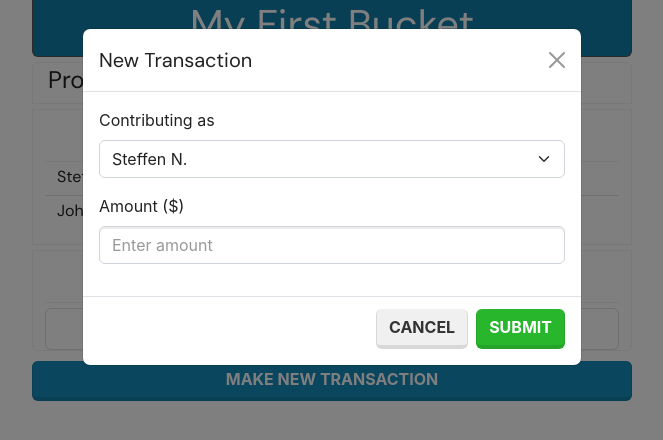
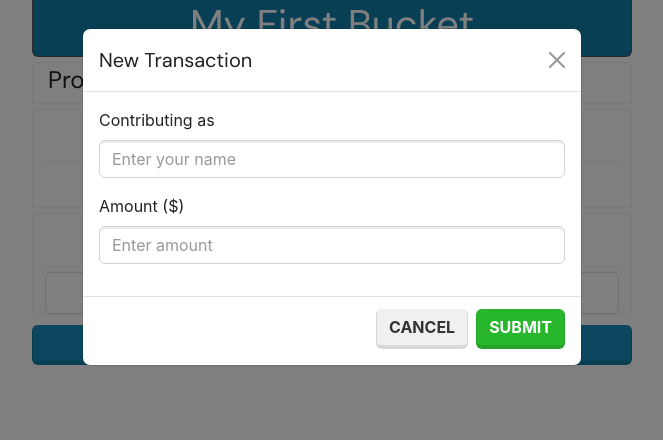
Before and after one commit to VCU-257/iteration-2-build-with-style-group-10, a React (Create React App) app: page / in a window 1280 px wide. Both pictures are taken after a click on the button "MAKE NEW TRANSACTION". Shown: the top 440 px of the page, without its empty margins (308-971 px from the left). Built offline with nearby package versions, Linux system fonts and the light colour scheme.

Commit message:
Changed how the participants list works

```diff
--- a/src/components/NewTransaction.js
+++ b/src/components/NewTransaction.js
@@ -1,16 +1,21 @@
 import { useState } from 'react';
 
-function NewTransaction({ participants, onSubmit }) {
+function NewTransaction({ onSubmit }) {
   const [showModal, setShowModal] = useState(false);
-  const [selectedContributor, setSelectedContributor] = useState(Object.keys(participants)[0]);
+  const [contributorName, setContributorName] = useState('');
   const [amount, setAmount] = useState('');
+
+  function handleClose() {
+    setContributorName('');
+    setAmount('');
+    setShowModal(false);
+  }
 
   function handleSubmit() {
     const amt = parseInt(amount, 10);
-    if (!amt || amt <= 0) return;
-    onSubmit(selectedContributor, amt);
-    setAmount('');
-    setShowModal(false);
+    if (!contributorName.trim() || !amt || amt <= 0) return;
+    onSubmit(contributorName.trim(), amt);
+    handleClose();
   }
 
   return (
@@ -39,22 +44,20 @@ function NewTransaction({ participants, onSubmit }) {
           <div className="modal-content">
             <div className="modal-header">
               <h5 className="modal-title" id="transaction-modal-label">New Transaction</h5>
-              <button type="button" className="btn-close" onClick={() => setShowModal(false)} aria-label="Close"></button>
+              <button type="button" className="btn-close" onClick={handleClose} aria-label="Close"></button>
             </div>
             <div className="modal-body">
               <form id="transaction-form">
                 <div className="mb-3">
-                  <label htmlFor="contributor-select" className="form-label">Contributing as</label>
-                  <select
-                    id="contributor-select"
-                    className="form-select"
-                    value={selectedContributor}
-                    onChange={e => setSelectedContributor(e.target.value)}
-                  >
-                    {Object.entries(participants).map(([key, p]) => (
-                      <option key={key} value={key}>{p.name}</option>
-                    ))}
-                  </select>
+                  <label htmlFor="contributor-name" className="form-label">Contributing as</label>
+                  <input
+                    type="text"
+                    id="contributor-name"
+                    className="form-control"
+                    placeholder="Enter your name"
+                    value={contributorName}
+                    onChange={e => setContributorName(e.target.value)}
+                  />
                 </div>
                 <div className="mb-3">
                   <label htmlFor="amount-input" className="form-label">Amount ($)</label>
@@ -71,7 +74,7 @@ function NewTransaction({ participants, onSubmit }) {
               </form>
             </div>
             <div className="modal-footer">
-              <button type="button" className="btn btn-secondary" onClick={() => setShowModal(false)}>Cancel</button>
+              <button type="button" className="btn btn-secondary" onClick={handleClose}>Cancel</button>
               <button type="button" className="btn btn-success" id="submit-transaction-btn" onClick={handleSubmit}>Submit</button>
             </div>
           </div>
--- a/src/components/Overview.js
+++ b/src/components/Overview.js
@@ -7,10 +7,7 @@ import NewTransaction from './NewTransaction';
 const BUCKET_GOAL = 1000;
 const BUCKET_NAME = "My First Bucket";
 
-const initialParticipants = {
-  steffen: { name: "Steffen N.", contributed: 0, goal: 500 },
-  john:    { name: "John D.",    contributed: 0, goal: 500 },
-};
+const initialParticipants = {};
 
 function Overview() {
   const [participants, setParticipants] = useState(initialParticipants);
@@ -18,12 +15,24 @@ function Overview() {
 
   const totalContributed = Object.values(participants).reduce((sum, p) => sum + p.contributed, 0);
 
-  function handleSubmit(key, amount) {
-    const name = participants[key].name;
-    setParticipants(prev => ({
-      ...prev,
-      [key]: { ...prev[key], contributed: prev[key].contributed + amount },
-    }));
+  function handleSubmit(name, amount) {
+    const key = name.toLowerCase().replace(/\s+/g, '_');
+
+    setParticipants(prev => {
+      const updated = {
+        ...prev,
+        [key]: {
+          name,
+          contributed: (prev[key]?.contributed ?? 0) + amount,
+          goal: 0,
+        },
+      };
+      const goalPerPerson = Math.round(BUCKET_GOAL / Object.keys(updated).length);
+      return Object.fromEntries(
+        Object.entries(updated).map(([k, p]) => [k, { ...p, goal: goalPerPerson }])
+      );
+    });
+
     setTransactions(prev => [{ name, amount }, ...prev]);
   }
 
@@ -35,7 +44,7 @@ function Overview() {
       <BucketProgress totalContributed={totalContributed} bucketGoal={BUCKET_GOAL} />
       <Participants participants={participants} />
       <Transactions transactions={transactions} bucketName={BUCKET_NAME} />
-      <NewTransaction participants={participants} onSubmit={handleSubmit} />
+      <NewTransaction onSubmit={handleSubmit} />
     </main>
   );
 }
--- a/src/components/Participants.js
+++ b/src/components/Participants.js
@@ -7,6 +7,11 @@ function Participants({ participants }) {
         <h2 className="text-center">Participants</h2>
       </div>
       <ul id="participants-list" className="container">
+        {entries.length === 0 && (
+          <li className="list-group-item text-center text-muted" style={{ listStyle: 'none' }}>
+            No participants yet
+          </li>
+        )}
         {entries.map(([key, p], idx) => (
           <div
             key={key}
```
